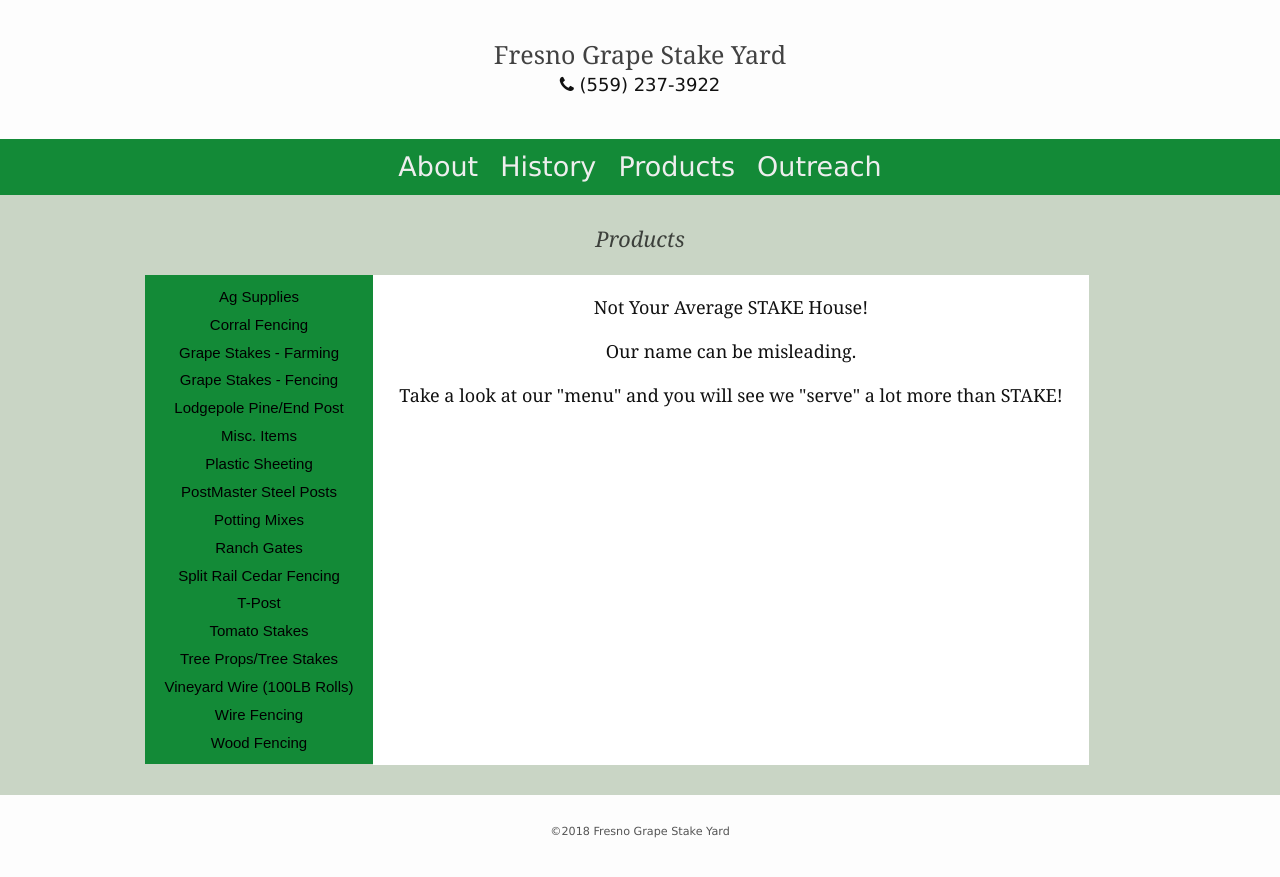
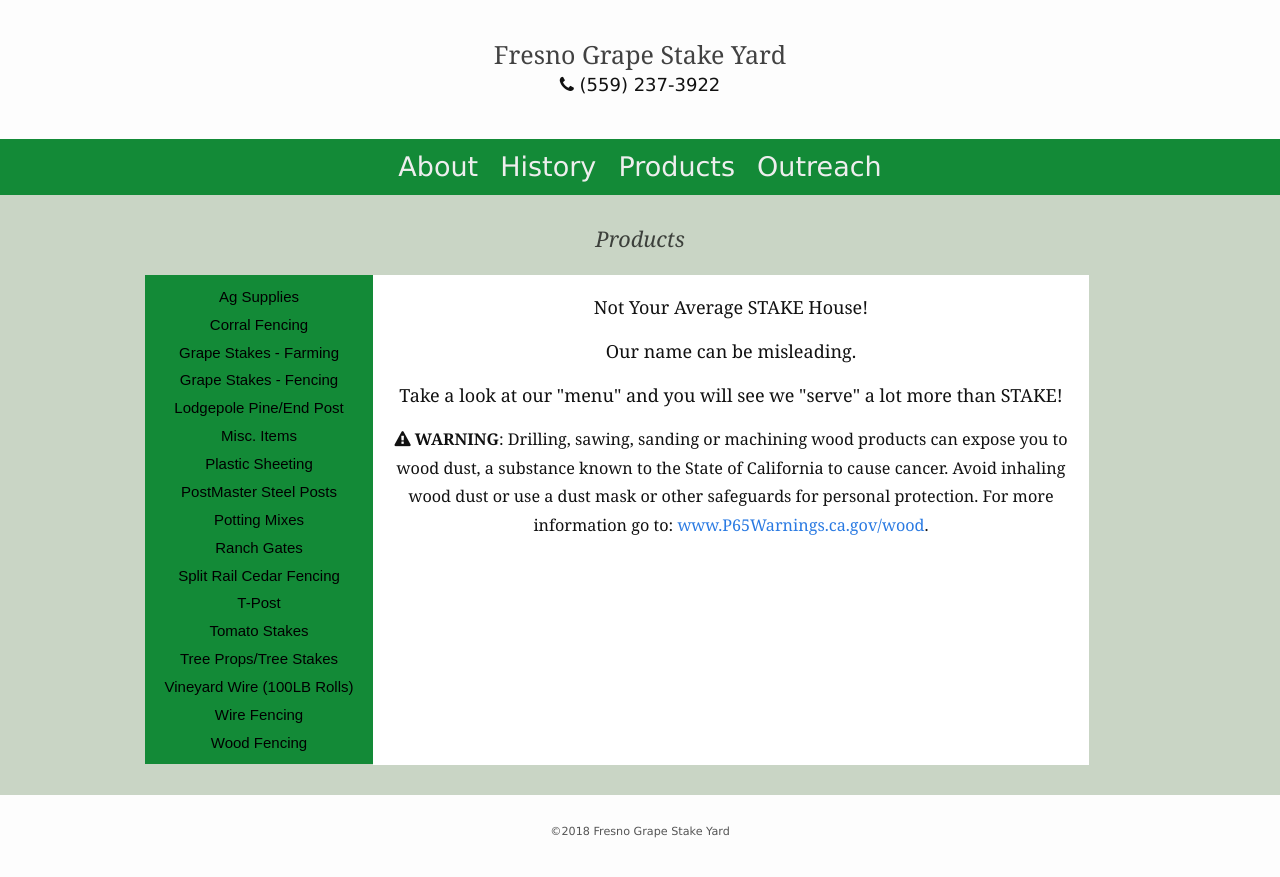
Before and after one commit to fresnograpestakeyard/fresnograpestakeyard.github.io, a Jekyll site: the page built from products.md, in a window 1280 px wide. Shown: the top 877 px of the page. Built offline with Jekyll 4.4.1, drawn with Linux system fonts in a browser that asks for light colours; nearby versions of some CDN libraries.

Commit message:
add warning

```diff
--- a/_sass/minima/_layout.scss
+++ b/_sass/minima/_layout.scss
@@ -44,6 +44,10 @@
   @include media-query($on-palm) {
     width: auto;
   }
+}
+
+.smaller-text {
+  font-size: 0.9em;
 }
 
 .margin-bottom {
--- a/products.md
+++ b/products.md
@@ -13,4 +13,13 @@
         Take a look at our "menu" and you will see we "serve" a lot more
         than STAKE!
     </p>
+    <p class="smaller-text">
+        <i class="fa fa-exclamation-triangle"></i>
+        <span class="bold">WARNING</span>: Drilling, sawing, sanding or
+        machining wood products can expose you to wood dust, a substance known
+        to the State of California to cause cancer.  Avoid inhaling wood dust or
+        use a dust mask or other safeguards for personal protection.  For more
+        information go to:
+        <a href="http://www.p65warnings.ca.gov/wood">www.P65Warnings.ca.gov/wood</a>.
+    </p>
 </div>
```
